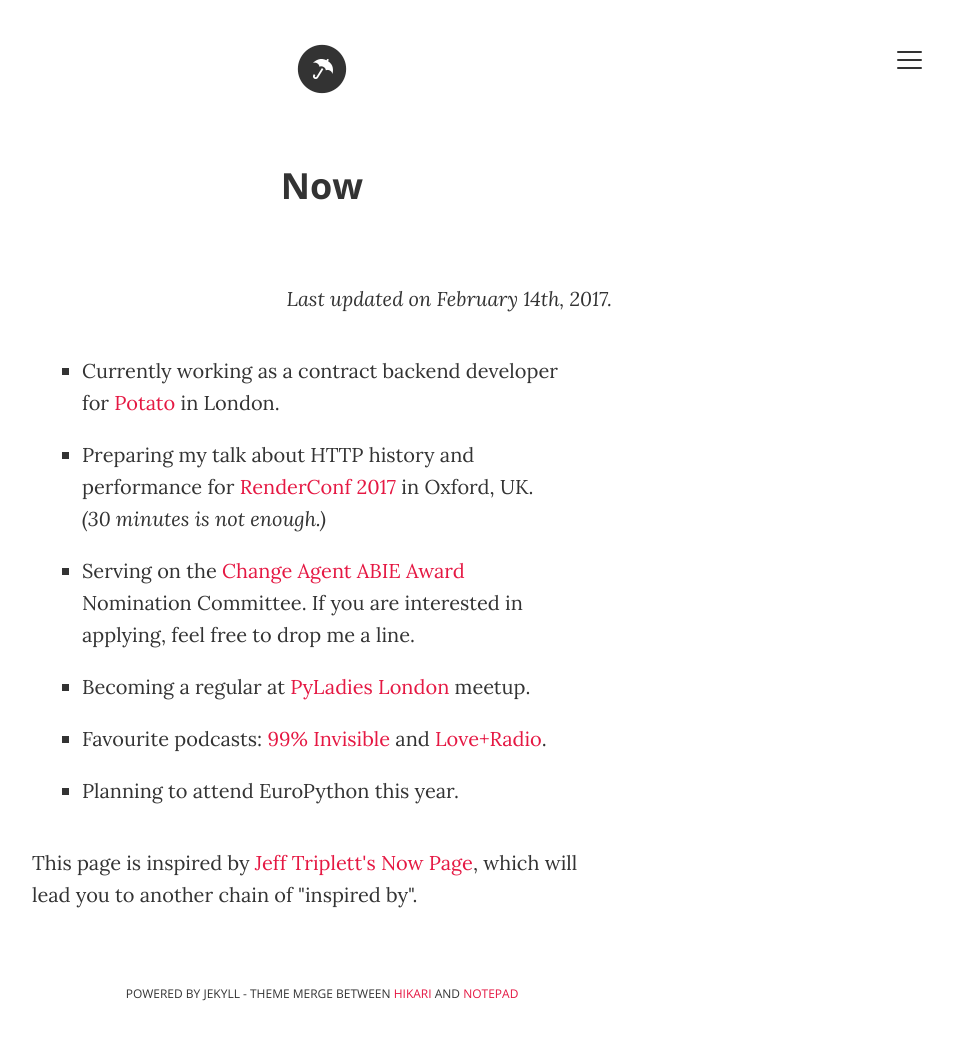
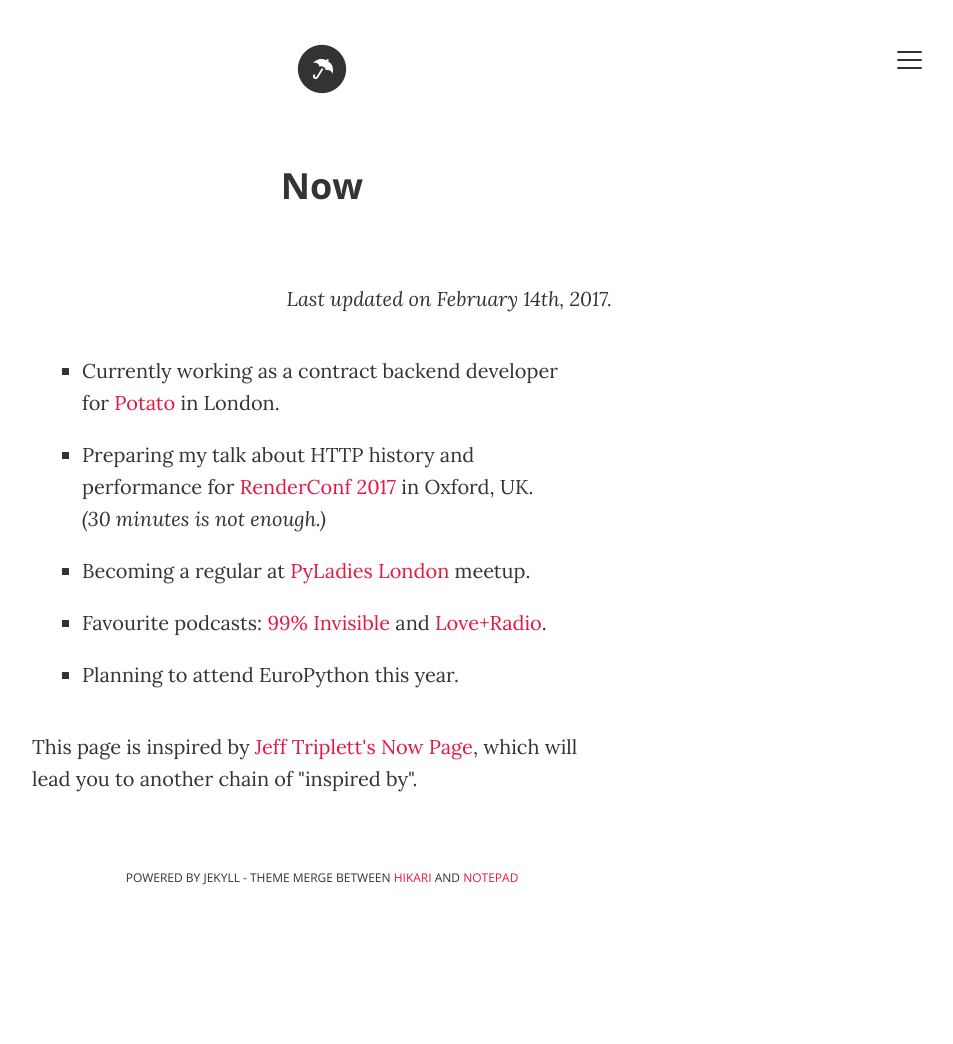
Before and after one commit to ana-balica/ana-balica.github.io, a Jekyll site: the page built from now.html, in a window 1280 px wide. Shown: the whole page, without its empty margins (318-1271 px from the left). Built offline with Jekyll 4.4.1, drawn with Linux system fonts in a browser that asks for light colours; after the commit the page ends 928 px from its top, so only the background shows below that.

Commit message:
Done with Change Agent ABI award nominations

```diff
--- a/now.html
+++ b/now.html
@@ -10,7 +10,6 @@ description: "What I'm doing now"
   <ul class="now-list">
       <li>Currently working as a contract backend developer for <a href='https://p.ota.to' target='_blank'>Potato</a> in London.</li>
       <li>Preparing my talk about HTTP history and performance for <a href="http://2017.render-conf.com/talks#ana-balica">RenderConf 2017</a> in Oxford, UK. <em>(30 minutes is not enough.)</em></li>
-      <li>Serving on the <a href="http://anitaborg.org/awards-grants/abie-awards/change-agent-abie-awards/">Change Agent ABIE Award</a> Nomination Committee. If you are interested in applying, feel free to drop me a line.</li>
       <li>Becoming a regular at <a href="https://www.meetup.com/PyLadiesLondon/">PyLadies London</a> meetup.</li>
       <li>Favourite podcasts: <a href="http://99percentinvisible.org/">99% Invisible</a> and <a href="http://loveandradio.org/">Love+Radio</a>.</li>
       <li>Planning to attend EuroPython this year.</li>
```
